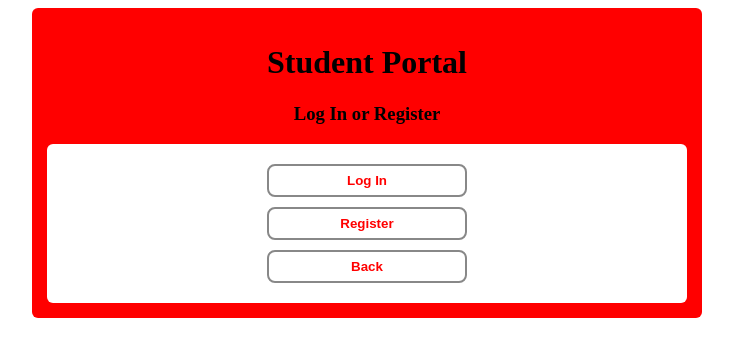
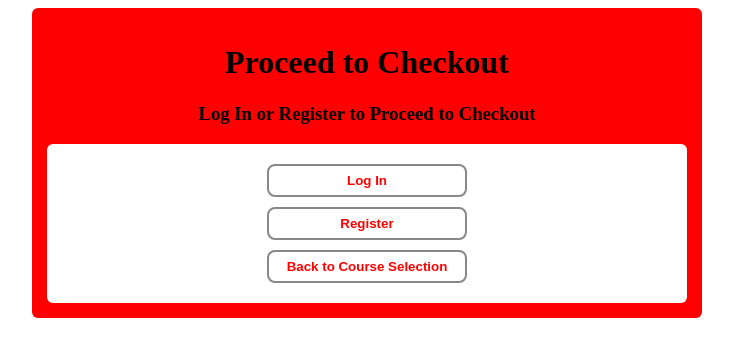
Before and after one commit to davidjzak/shopappsen, an Angular app: page /student in a window 1280 px wide. Shown: the top 356 px of the page, without its empty margins (273-1006 px from the left). Built offline with nearby package versions, Linux system fonts and the light colour scheme.

Commit message:
updatedflowinprogress

```diff
--- a/src/app/firecourses/firecourses.component.html
+++ b/src/app/firecourses/firecourses.component.html
@@ -3,7 +3,7 @@
 <th> Course Name</th>
 
 </table> -->
-
+<h1> Select Your Courses</h1>
 
 <table mat-table [dataSource]="dataSource" class="mat-elevation-z8">
 
@@ -24,7 +24,7 @@
 
     <ng-container matColumnDef="register">
       <th mat-header-cell *matHeaderCellDef>  </th>
-      <td mat-cell *matCellDef="let element"> <button class="logbutton">Register</button> </td>
+      <td mat-cell *matCellDef="let element"> <button class="logbutton" (click)="navigateToStudent()">Register</button> </td>
     </ng-container>
 
     <tr mat-header-row *matHeaderRowDef="displayedColumns"></tr>
--- a/src/app/firecourses/firecourses.component.ts
+++ b/src/app/firecourses/firecourses.component.ts
@@ -3,6 +3,7 @@
 import {Component, OnInit, ViewChild} from '@angular/core';
 import {MatPaginator} from '@angular/material/paginator';
 import {MatTableDataSource} from '@angular/material/table';
+import { Router } from '@angular/router';
 
 @Component({
   selector: 'app-firecourses',
@@ -11,7 +12,7 @@ import {MatTableDataSource} from '@angular/material/table';
 })
 export class FirecoursesComponent implements OnInit {
 
-  constructor() {
+  constructor(private router: Router) {
     console.log('const')
    }
 
@@ -21,7 +22,9 @@ export class FirecoursesComponent implements OnInit {
 
    @ViewChild(MatPaginator, {static: true}) paginator: MatPaginator;
 
-
+   navigateToStudent = () => {
+    this.router.navigateByUrl('/student')
+  }
 
   ngOnInit() {
   }
--- a/src/app/login/login.component.html
+++ b/src/app/login/login.component.html
@@ -3,6 +3,6 @@
 
 <h3> Who are You?</h3>
 
-<button class="logbutton" (click)="navigateToFire()">Student</button><br>
-<button class="logbutton"> Teacher</button>
+<button class="logbutton" (click)="navigateToCourses()">Student</button><br>
+<button class="logbutton" (click)="navigateToTeacher()"> Teacher</button>
 </div>
--- a/src/app/login/login.component.ts
+++ b/src/app/login/login.component.ts
@@ -13,8 +13,13 @@ export class LoginComponent implements OnInit {
   ngOnInit() {
   }
 
-  navigateToFire = () => {
-    this.router.navigateByUrl('/student')
+  navigateToCourses = () => {
+    this.router.navigateByUrl('/fire')
+  }
+
+
+  navigateToTeacher = () => {
+    this.router.navigateByUrl('/teacherdash')
   }
 
 }
--- a/src/app/student/student.component.html
+++ b/src/app/student/student.component.html
@@ -1,7 +1,7 @@
 <div class="lContainer">
-  <h1>Student Portal</h1>
+  <h1>Proceed to Checkout</h1>
 
-  <h3>Log In or Register</h3>
+  <h3>Log In or Register to Proceed to Checkout</h3>
   <div class="formcontainer">
     <div [formGroup]='loginForm'>
     <button class="logbutton" *ngIf="!sLogIn && !sRegister" (click)="selectLoginOption(0)">Log In</button><br>
@@ -150,6 +150,7 @@
 
       <button class="proceed" (click)="navigateToFire()"> Register </button>
     </div>
-    <button (click)="reset()" class="logbutton">Back</button>
+    <button (click)="reset()" class="logbutton"  *ngIf="sLogIn || sRegister">Back</button>
+    <button (click)="navigateToCourses()" class="logbutton"  *ngIf="!sLogIn && !sRegister">Back to Course Selection</button>
   </div>
 </div>
--- a/src/app/student/student.component.ts
+++ b/src/app/student/student.component.ts
@@ -79,7 +79,10 @@ reset(){
   this.sRegister = false;
 }
 
-navigateToFire = () => {
+
+
+
+navigateToCourses = () => {
   this.router.navigateByUrl('/fire')
 }
 
```
